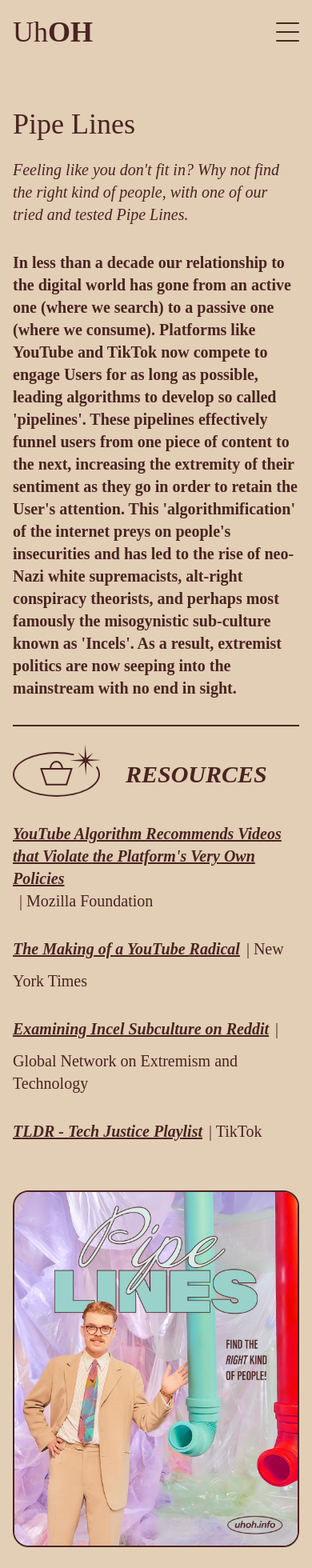
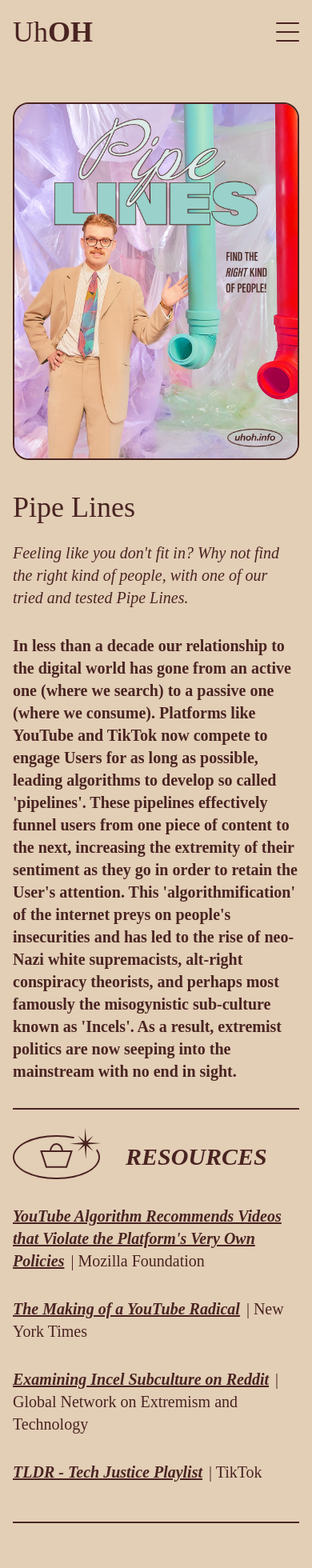
Before and after one commit to harrisoncparker/uhoh, a Next.js app: page /pipe-lines in a window 390 px wide. Shown: the top 1960 px of the page at 80% size. Built offline with nearby package versions, Linux system fonts and the light colour scheme; a web font is replaced by a local one.

Commit message:
mobile fixes

```diff
--- a/src/components/header.js
+++ b/src/components/header.js
@@ -7,10 +7,10 @@ import { useEffect, useState } from "react"
 
 const NavItems = () => (
     <>
-        <a href="/burst-your-bubble" className="text-3xl font-title border-brand-dark md:hover:border-b-[2px] text-center md:text-right inline-block">
+        <a href="/burst-your-bubble" className="text-3xl font-title border-b-[2px] border-brand-light md:hover:border-brand-dark text-center md:text-right inline-block">
             Burst Your Bubble
         </a>
-        <a href="/credits" className="text-3xl font-title border-brand-dark md:hover:border-b-[2px] mt-8 md:mt-0 md:ml-16 text-center md:text-right inline-block">
+        <a href="/credits" className="text-3xl font-title border-b-[2px] border-brand-light md:hover:border-brand-dark mt-8 md:mt-0 md:ml-16 text-center md:text-right inline-block">
             Credits
         </a>
     </>
--- a/src/components/link.js
+++ b/src/components/link.js
@@ -4,7 +4,7 @@ export default function Link({ children, href }) {
 
     return (
         <a href={href}
-            className="x:border-b-2 x:border-brand-dark underline inline-block h-10 hover:text-brand-purple-700"
+            className="x:border-b-2 x:border-brand-dark underline h-10 hover:text-brand-purple-700"
             target={external ? "_blank" : "_self"}
             rel={external ? "noopener" : ""}
             >
--- a/src/components/the-film.js
+++ b/src/components/the-film.js
@@ -38,14 +38,10 @@ export default function TheFilm() {
             <Dialog open={isOpen} onClose={() => setIsOpen(false)}>
                 <div className="fixed inset-0 w-screen h-screen z-50 bg-brand-light">
                     <Dialog.Panel className="w-full h-full">
-                        <button
-                            onClick={() => setIsOpen(false)}
-                            className="absolute top-4 right-8 hover:underline hover:text-brand-purple-700">
-                                close
-                            </button>
                         <div className="absolute w-full top-1/2 -translate-y-1/2 left-0 flex justify-center">
                             <Image src={spinnerSVG} width="128" height="128" className="animate-spin size-20" alt="" />
                         </div>
+                        <div className="h-full flex items-center">
                             <div className="ar-4-3 m-auto bg-brand-purple">
                                 <Vimeo
                                     video="942938107"
@@ -54,6 +50,12 @@ export default function TheFilm() {
                                     paused={!isOpen}
                                     />
                             </div>
+                        </div>
+                        <button
+                            onClick={() => setIsOpen(false)}
+                            className="absolute top-2 left-4 hover:underline hover:text-brand-purple-700">
+                            close
+                        </button>
                     </Dialog.Panel>
                 </div>
             </Dialog>
--- a/src/data/products.js
+++ b/src/data/products.js
@@ -86,7 +86,7 @@ export const products = [
             },
             {
                 title: 'Google\'s Photo App Still Can\'t Find Gorillas. And neither can Apple\'s.',
-                link: '',
+                link: 'https://www.nytimes.com/2023/05/22/technology/ai-photo-labels-google-apple.html',
                 source: 'New York Times',
             },
             {
--- a/src/sections/product-section.js
+++ b/src/sections/product-section.js
@@ -20,9 +20,9 @@ export default function ProductSection({ children, subtitle, product }) {
                         <Image src={product.image}
                             placeholder="blur"
                             alt={product.slug}
-                            className="rounded-[20px] sm:rounded-[40px] border-2 border-brand-dark mb-8 md:mb-4"
+                            className="rounded-[20px] sm:rounded-[40px] border-2 border-brand-dark mb-8 md:mb-4 hidden md:block"
                             />
-                        <div className="w-full h-[2px] bg-brand-dark my-8 md:hidden" />
+                        <div className="w-full h-[2px] bg-brand-dark mb-16 md:hidden" />
                         <div className="grid grid-cols-1 sm:grid-cols-2 lg:grid-cols-3 gap-x-4 gap-y-16">
                             {otherProducts.map((otherProduct, key) => (
                                 <ProductCard product={otherProduct} key={key} size="sm" />
@@ -31,6 +31,11 @@ export default function ProductSection({ children, subtitle, product }) {
                     </div>
 
                     <div className="order-first md:order-none">
+                        <Image src={product.image}
+                            placeholder="blur"
+                            alt={product.slug}
+                            className="rounded-[20px] sm:rounded-[40px] border-2 border-brand-dark mb-8 md:mb-4 md:hidden"
+                            />
                         <div className="flex">
                             <div>
                                 <h1 className="text-4xl sm:text-5xl md:text-6xl leading-[1.5] sm:leading-[1.5] md:leading-[1.5] font-title stroke-2">
```
Lines whose indentation alone changed are shown as unchanged.
